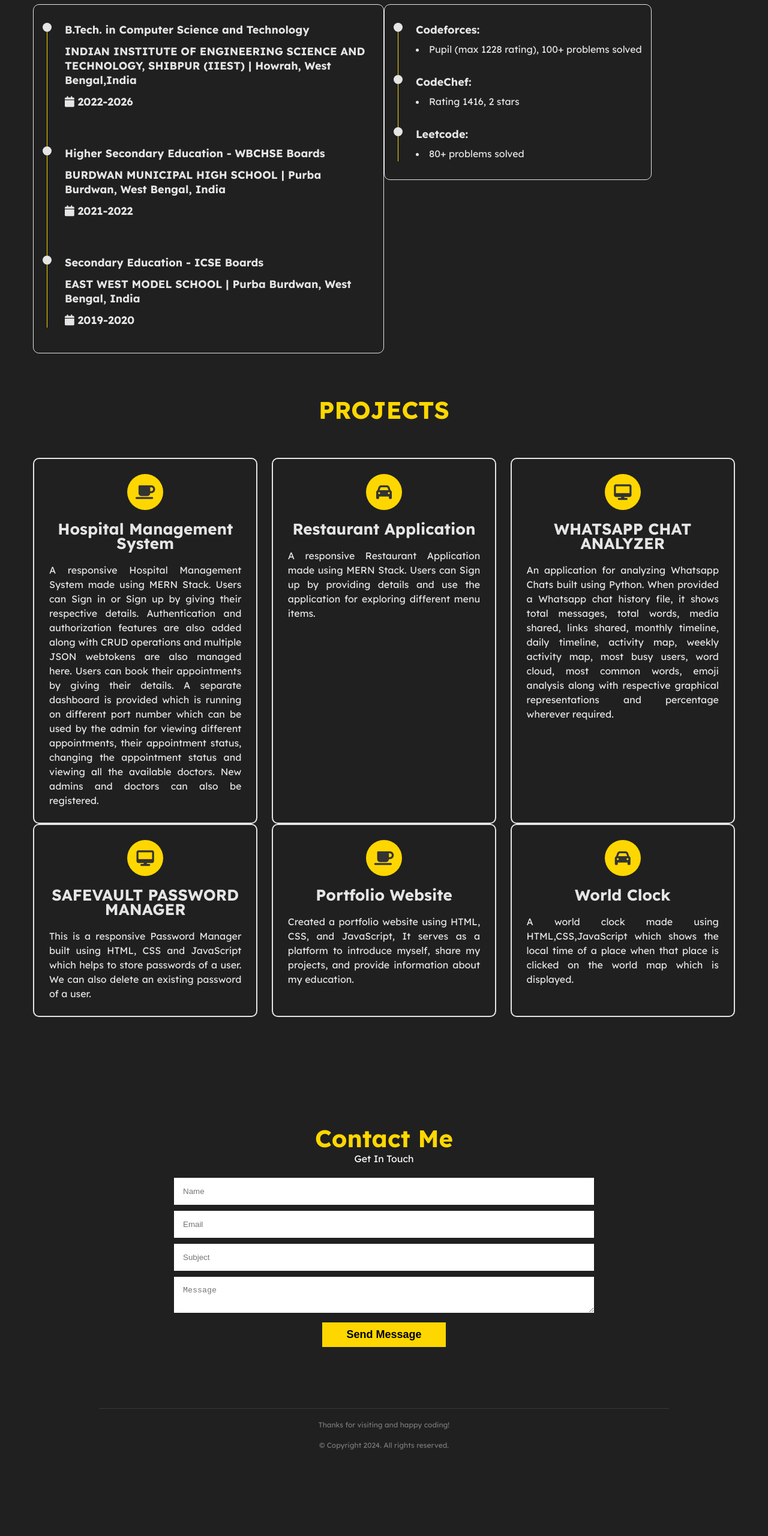
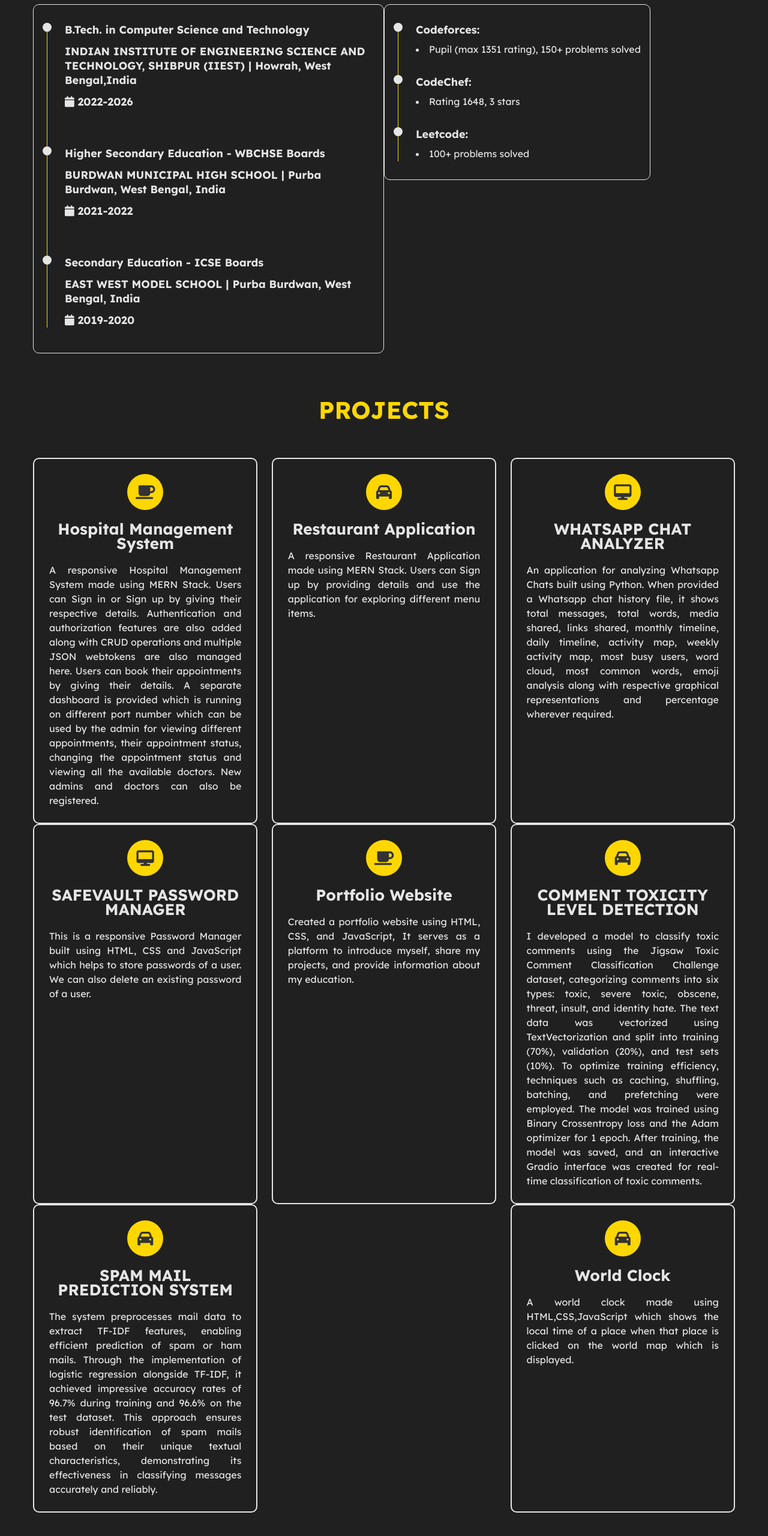
Before and after one commit to IAMAP842/Portfolio_Website_Test, a plain HTML site: page index.html in a window 1280 px wide. Shown: the part 1308-3868 px from the top of the page at 60% size. Before the commit the page ends 3755 px from the top, so only its background shows below. Drawn offline with nearby package versions, Linux system fonts and the light colour scheme.

Commit message:
Update index.html

```diff
--- a/index.html
+++ b/index.html
@@ -160,7 +160,7 @@
                                     <h4 class="timeline-title">
 
                                     </h4>
-                                    <li class="timeline-text">Pupil (max 1228 rating), 100+ problems solved
+                                    <li class="timeline-text">Pupil (max 1351 rating), 150+ problems solved
                                     </li>
                                 </div>
                                 <!-- Timeline-item -->
@@ -171,7 +171,7 @@
                                     <h4 class="timeline-title">
 
                                     </h4>
-                                    <li class="timeline-text">Rating 1416, 2 stars
+                                    <li class="timeline-text">Rating 1648, 3 stars
                                     </li>
                                 </div>
                                 <!-- Timeline-item -->
@@ -182,7 +182,7 @@
                                     <h4 class="timeline-title">
 
                                     </h4>
-                                    <li class="timeline-text">80+ problems solved
+                                    <li class="timeline-text">100+ problems solved
                                     </li>
                                 </div>
 
@@ -245,6 +245,18 @@
                 <!-- 1st Project -->
                 <div class="project">
                     <i class="fa fa-car"></i>
+                    <h4>COMMENT TOXICITY LEVEL DETECTION</h4>
+                    <p>I developed a model to classify toxic comments using the Jigsaw Toxic Comment Classification Challenge dataset, categorizing comments into six types: toxic, severe toxic, obscene, threat, insult, and identity hate. The text data was vectorized using TextVectorization and split into training (70%), validation (20%), and test sets (10%). To optimize training efficiency, techniques such as caching, shuffling, batching, and prefetching were employed. The model was trained using Binary Crossentropy loss and the Adam optimizer for 1 epoch. After training, the model was saved, and an interactive Gradio interface was created for real-time classification of toxic comments.</p>
+                </div>
+                <!-- 1st Project -->
+                <div class="project">
+                    <i class="fa fa-car"></i>
+                    <h4>SPAM MAIL PREDICTION SYSTEM</h4>
+                    <p>The system preprocesses mail data to extract TF-IDF features, enabling efficient prediction of spam or ham mails. Through the implementation of logistic regression alongside TF-IDF, it achieved impressive accuracy rates of 96.7% during training and 96.6% on the test dataset. This approach ensures robust identification of spam mails based on their unique textual characteristics, demonstrating its effectiveness in classifying messages accurately and reliably.</p>
+                </div>
+                <!-- 1st Project -->
+                <div class="project">
+                    <i class="fa fa-car"></i>
                     <h4>World Clock</h4>
                     <p>A world clock made using HTML,CSS,JavaScript which shows the local time of a place when that place is clicked on the world map which is displayed.</p>
                 </div>
```
